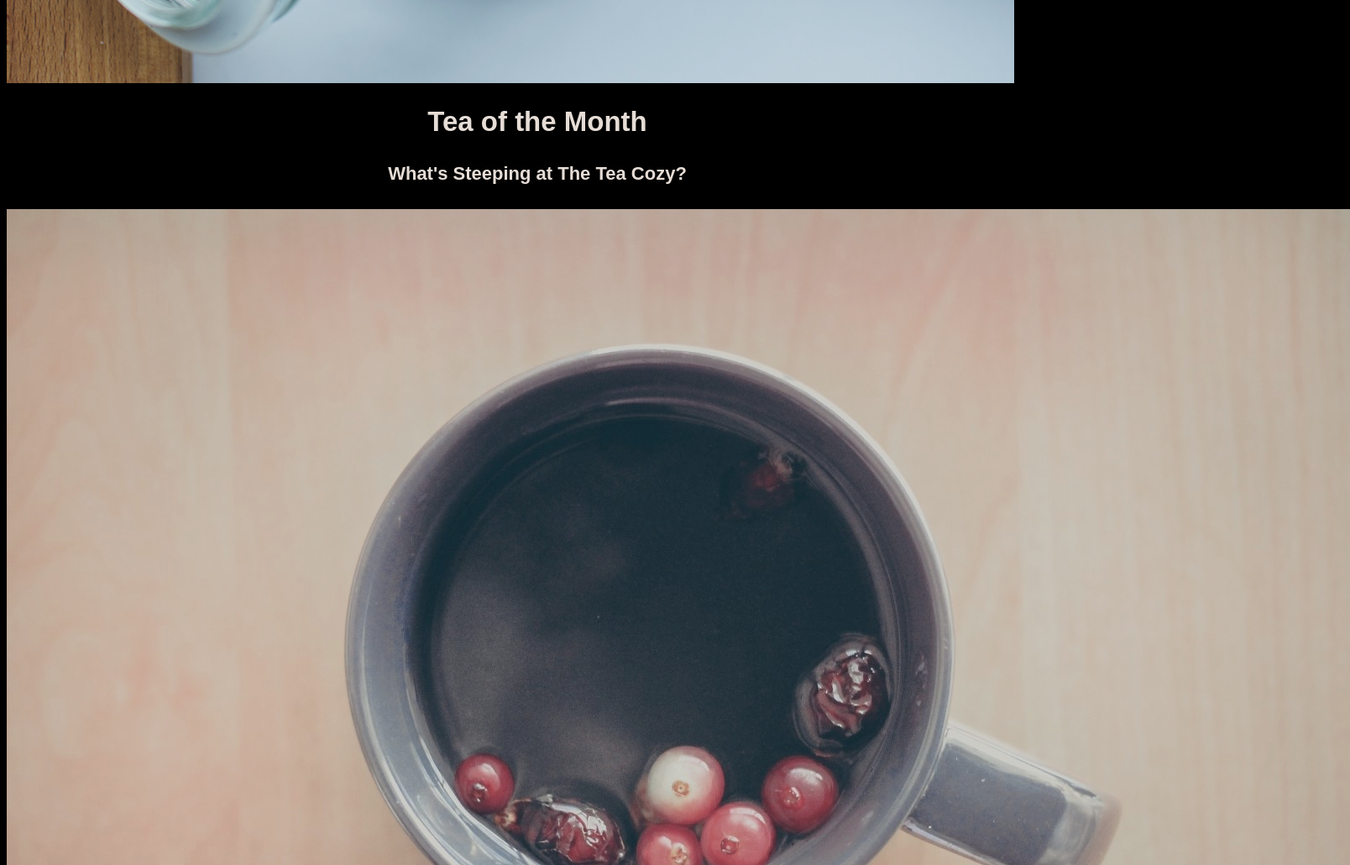
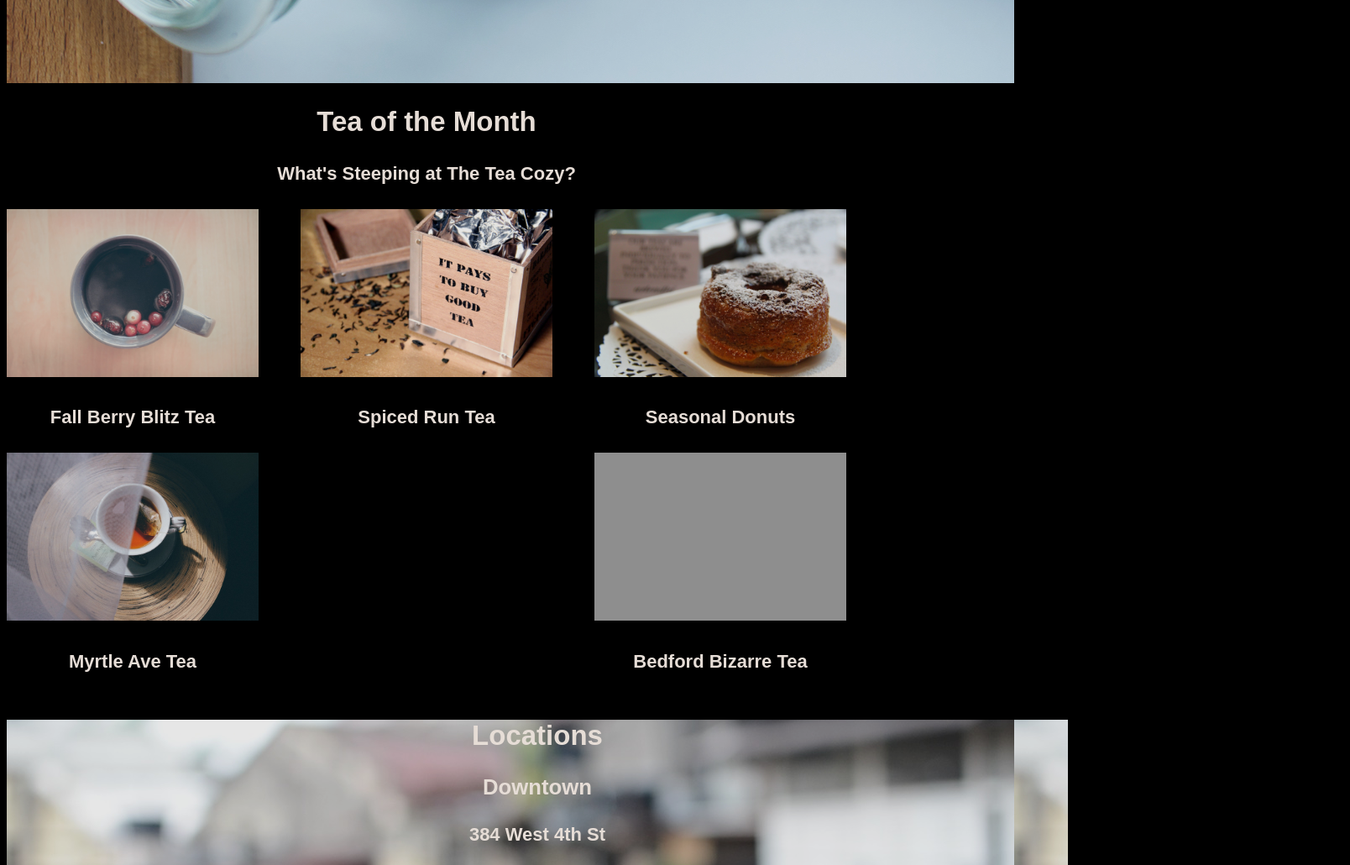
Before and after one commit to anthonytjohnson/tea-cosy, a plain HTML site: page index.html in a window 1280 px wide. Shown: the part 660-1690 px from the top of the page at 84% size, 1608 px wide, since content can reach past the window. Drawn offline with Linux system fonts and the light colour scheme; grey boxes are pictures that could not be loaded.

Commit message:
added card style

```diff
--- a/style.css
+++ b/style.css
@@ -13,6 +13,23 @@
   background-color: black;
   width: 100%;
   opacity: 0.9;
+}
+
+.monthly-tea {
+  max-width: 1000px;
+}
+
+.card-list {
+  display: flex;
+  flex-wrap: wrap;
+  justify-content: space-between;
+}
+
+
+.tea img {
+  height: 200px;
+  width: 300px;
+
 }
 
 .locations {
```
